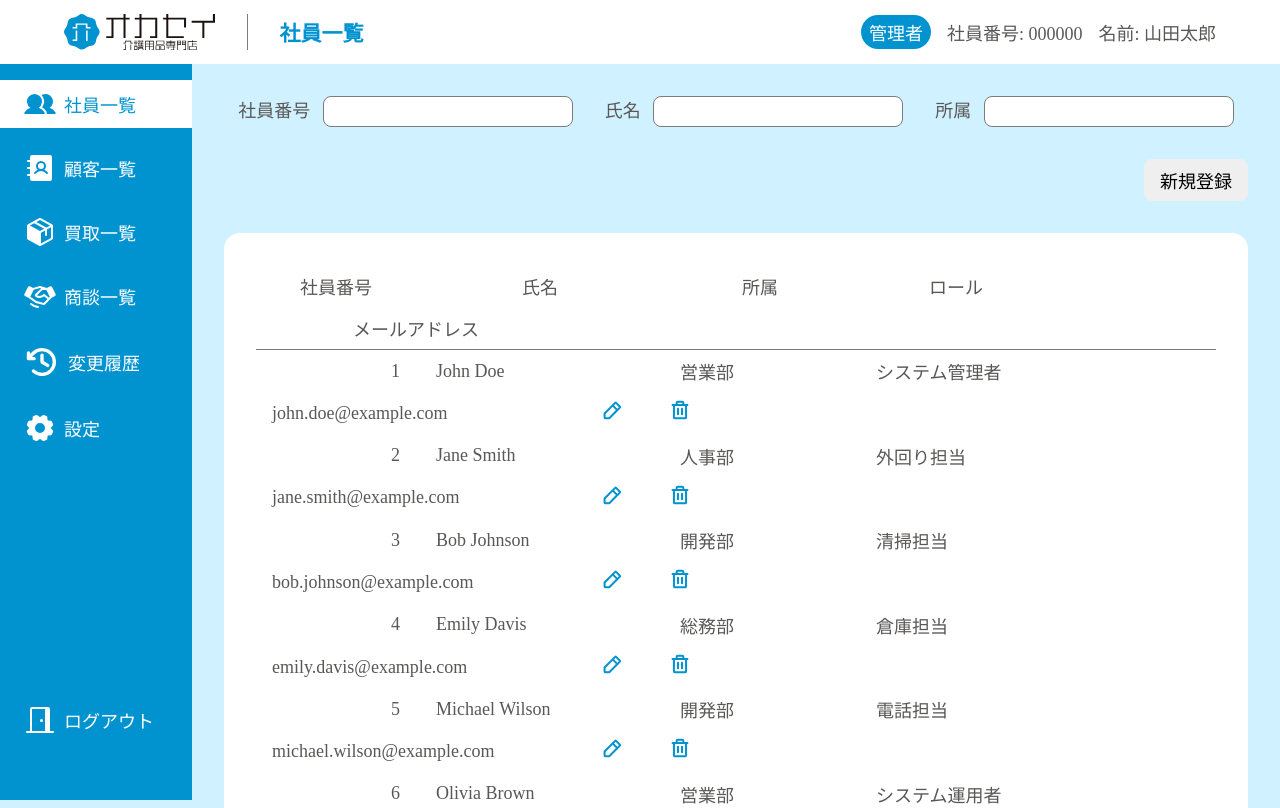
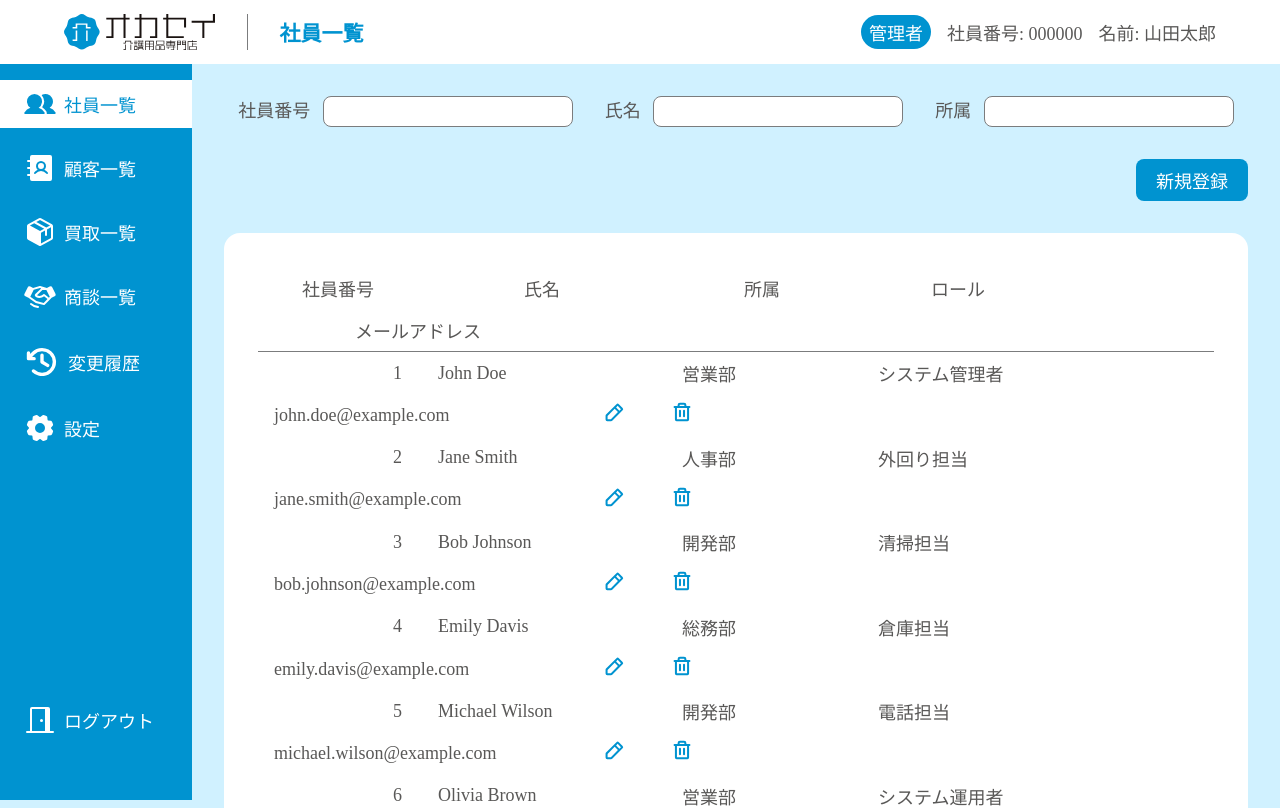
Before and after one commit to studioexu/okasei-business-create, a SvelteKit app: page /users in a window 1280 px wide. Shown: the top 808 px of the page. Built offline with nearby package versions, Linux system fonts and the light colour scheme.

Commit message:
design: 共通化したスタイルを反映、ページネーションのUXを改善

```diff
--- a/src/routes/users/+page.svelte
+++ b/src/routes/users/+page.svelte
@@ -50,8 +50,8 @@
 		const numbers: number[] = []
 
 		for (let i = 0; i < Math.min(users.length, max); i++) {
-			if (current < max || users.length <= max) numbers.push(i + 1)
-			else if (users.length - max - 1 < current && current < users.length)
+			if (current < max - 1 || users.length <= max) numbers.push(i + 1)
+			else if (users.length - max < current && current < users.length)
 				numbers.unshift(users.length - i)
 			else numbers.push(current + i)
 		}
@@ -62,11 +62,9 @@
 	$: pagination = generatePagination(dividedUsers)
 
 	const onInput = debounce((event: Event, key: SortedItemForUser) => {
-		const localKey = <SortedItemForUser>toKebab(key)
 		const content: string = (<HTMLInputElement>event.target).value
 
-		sortedValues[localKey] =
-			localKey === 'employeeNumber' ? content : content.replace(/^0+(?=\d)/, '')
+		sortedValues[key] = key === 'employeeNumber' ? content.replace(/^0+(?=\d)/, '') : content
 		current = 0
 	}, 500)
 
@@ -122,7 +120,7 @@
 	{/each}
 </div>
 <div class="users">
-	<button class="btn primary-btn" on:click={() => onClick('new')}>新規登録</button>
+	<button class="btn primary" on:click={() => onClick('new')}>新規登録</button>
 	<table class="users-table">
 		<thead>
 			<tr>
@@ -222,18 +220,14 @@
 
 		.btn {
 			display: inline-block;
-			border-radius: 8px;
-			padding: 8px 16px;
 			margin: 32px 0;
 		}
 
 		&-table {
-			display: block;
 			width: 100%;
 			background: #fff;
 			border-radius: 16px;
 			padding: 32px;
-			margin: 0 auto;
 
 			thead,
 			tbody {
```
